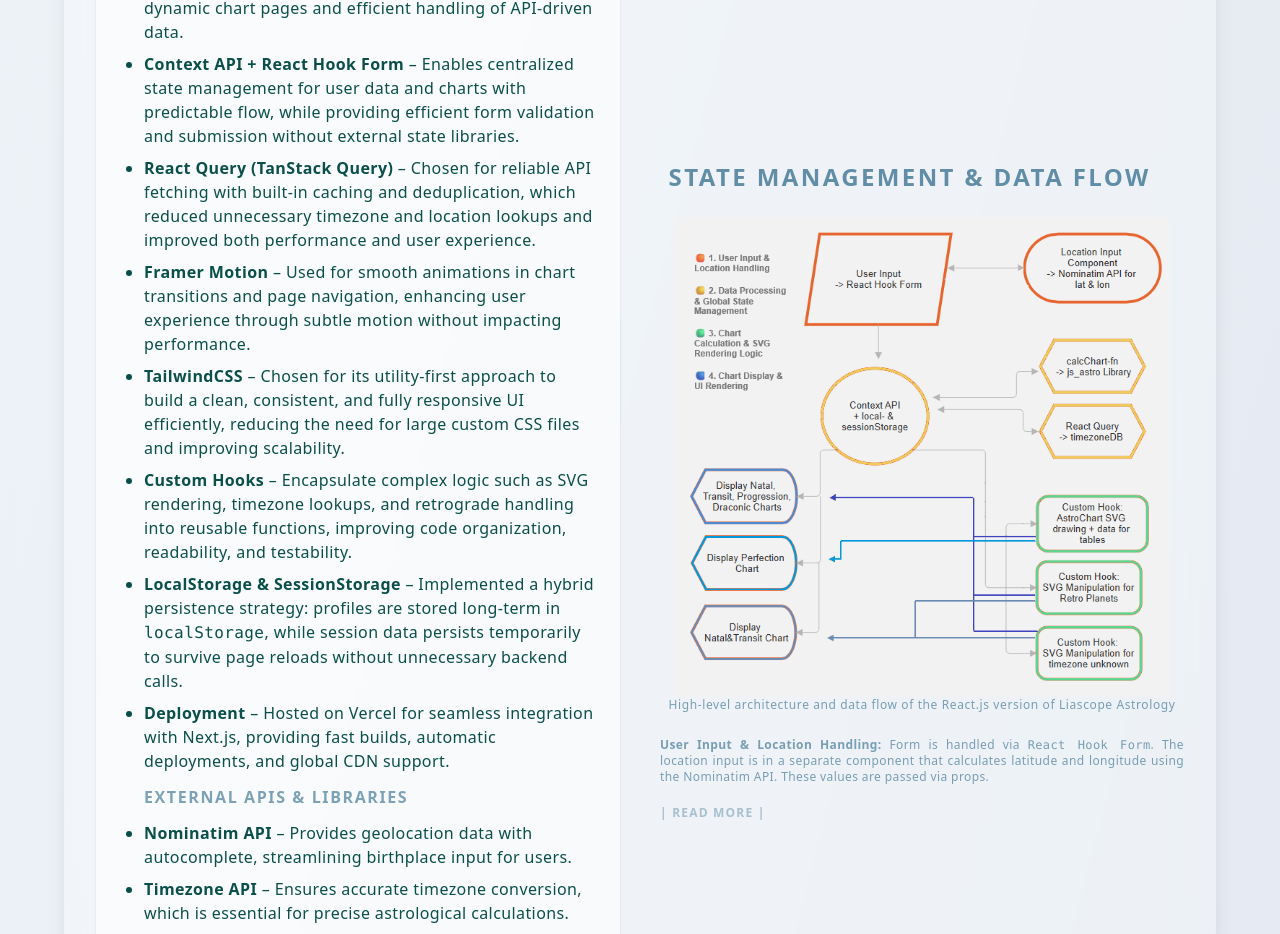
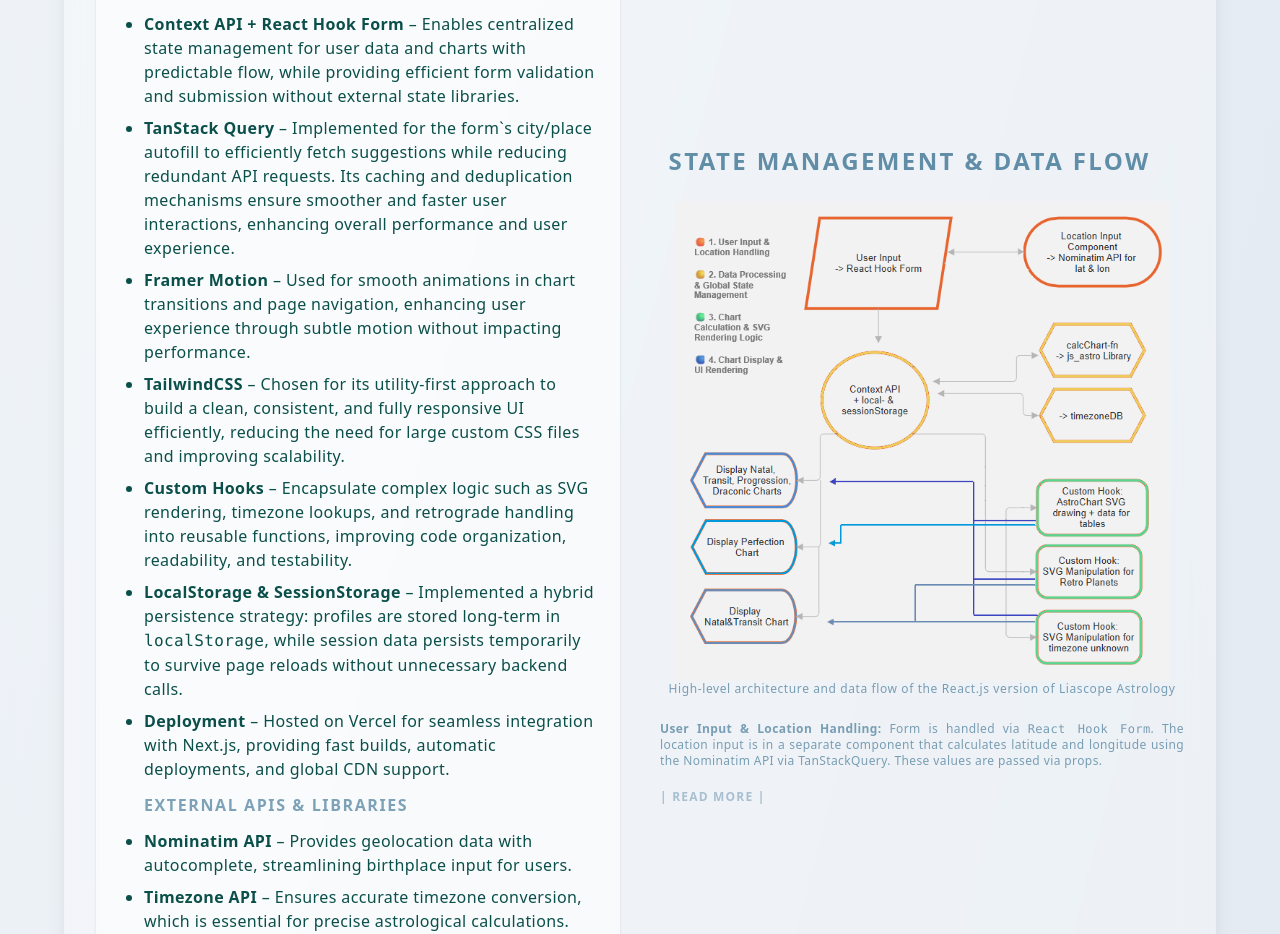
Before and after one commit to liascope/portfolio, a Next.js app: page /projects/casestudy/LiascopeAstrologyReactNext in a window 1280 px wide. Shown: the part 2218-3152 px from the top of the page. Built offline with nearby package versions, Linux system fonts and the light colour scheme.

Commit message:
docs: revise portfolio case study for clarity and correctness

```diff
--- a/app/__components.js/CaseStudy/AstroReactNext.js
+++ b/app/__components.js/CaseStudy/AstroReactNext.js
@@ -51,9 +51,7 @@ export default function AstroReactNext() {
 │   ├─ /chart/natalTransit    → Natal & transit overlay
 │   ├─ /chart/progression     → Progressed chart
 │   ├─ /chart/draconic        → Draconic chart
-│   └─ /chart/perfection      → Annual perfection chart
-│
-└─ /api                       → Server endpoints (POST route to set user consent cookie)`}
+│   └─ /chart/perfection      → Annual perfection chart`}
   </pre>
 </article>
 
@@ -86,11 +84,11 @@ export default function AstroReactNext() {
   <article className="bg-white/40 backdrop-blur-sm rounded-xl p-2 sm:p-6 shadow hover:scale-105 transition">
         <ul className="list-disc ml-6 space-y-2">
            <h2 id="architecture" title="Architecture & Tech Decisions" className="text-2xl sm:text-xl font-bold sm:tracking-widest uppercase text-sky-900/60 mb-6">Architecture & Tech Decisions</h2>
-          <li><strong>Next.js + React.js</strong> – Selected for hybrid rendering and fast routing, enabling smooth navigation between dynamic chart pages and efficient handling of API-driven data.</li>
+          <li><strong>Next.js + React.js</strong> – Chosen for fast client-side routing and smooth navigation between dynamic chart pages, while efficiently handling API-driven data on the frontend.</li>
 
          <li><strong>Context API + React Hook Form</strong> – Enables centralized state management for user data and charts with predictable flow, while providing efficient form validation and submission without external state libraries.</li>
 
-         <li><strong>React Query (TanStack Query)</strong> – Chosen for reliable API fetching with built-in caching and deduplication, which reduced unnecessary timezone and location lookups and improved both performance and user experience.</li>
+         <li><strong>TanStack Query</strong> – Implemented for the form`s city/place autofill to efficiently fetch suggestions while reducing redundant API requests. Its caching and deduplication mechanisms ensure smoother and faster user interactions, enhancing overall performance and user experience.</li>
 
     <li><strong>Framer Motion</strong> – Used for smooth animations in chart transitions and page navigation, enhancing user experience through subtle motion without impacting performance.</li>
 
@@ -128,13 +126,13 @@ export default function AstroReactNext() {
   <li>
     <strong>User Input & Location Handling: </strong>
     Form is handled via <code>React Hook Form</code>.
-    The location input is in a separate component that calculates latitude and longitude using the Nominatim API. These values are passed via props.</li>
+    The location input is in a separate component that calculates latitude and longitude using the Nominatim API via TanStackQuery. These values are passed via props.</li>
       <ul className={` overflow-hidden transition-all duration-1000 ease-in-out mb-3 space-y-2 ${
               readMore ? "max-h-500" : "max-h-0"
             }`}>
         <li>
           <strong>Context API: </strong>
-          The retrieved data is passed to the Context API. Latitude and longitude are sent to the <code>useTimezone</code> custom hook, which performs the timezone calculation via React Query (TimezoneDB API). All data and API response are passed to the third-party chart library js_astro in the <code>calcChart</code> function. From the Context API, all values are made available to the corresponding components.
+          The retrieved data is passed to the Context API. Latitude and longitude are sent to the <code>TimezoneDB-API</code> for timezone calculation. All data and API response are passed to the third-party chart library js_astro in the <code>calcChart</code> function. From the Context API, all values are made available to the corresponding components.
         </li>
 
         <li>
```
Also changed, not shown: public/caseStudy/csAstroReactFC.png (deleted), public/caseStudy/csAstroReactFC1.png.
